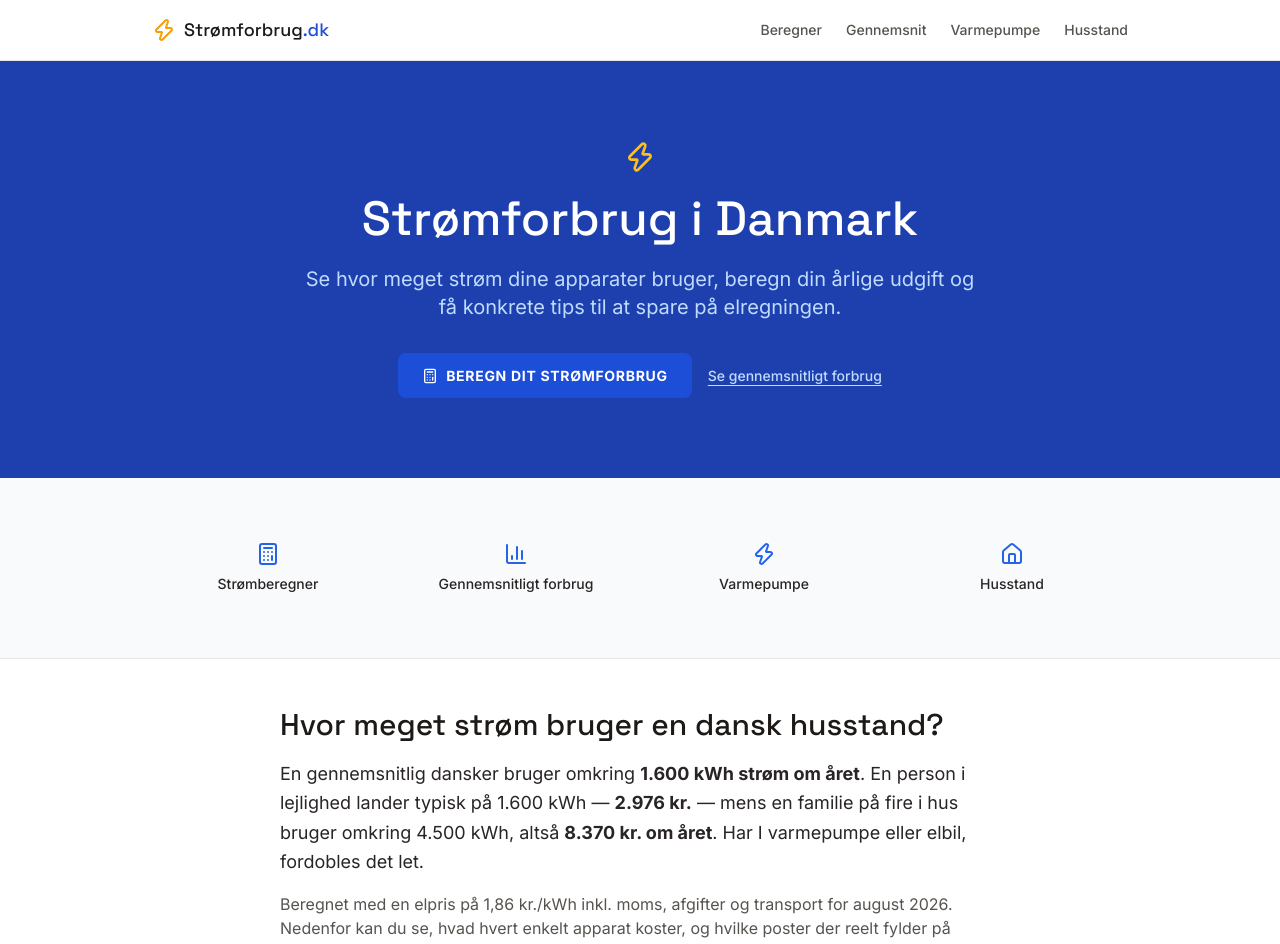
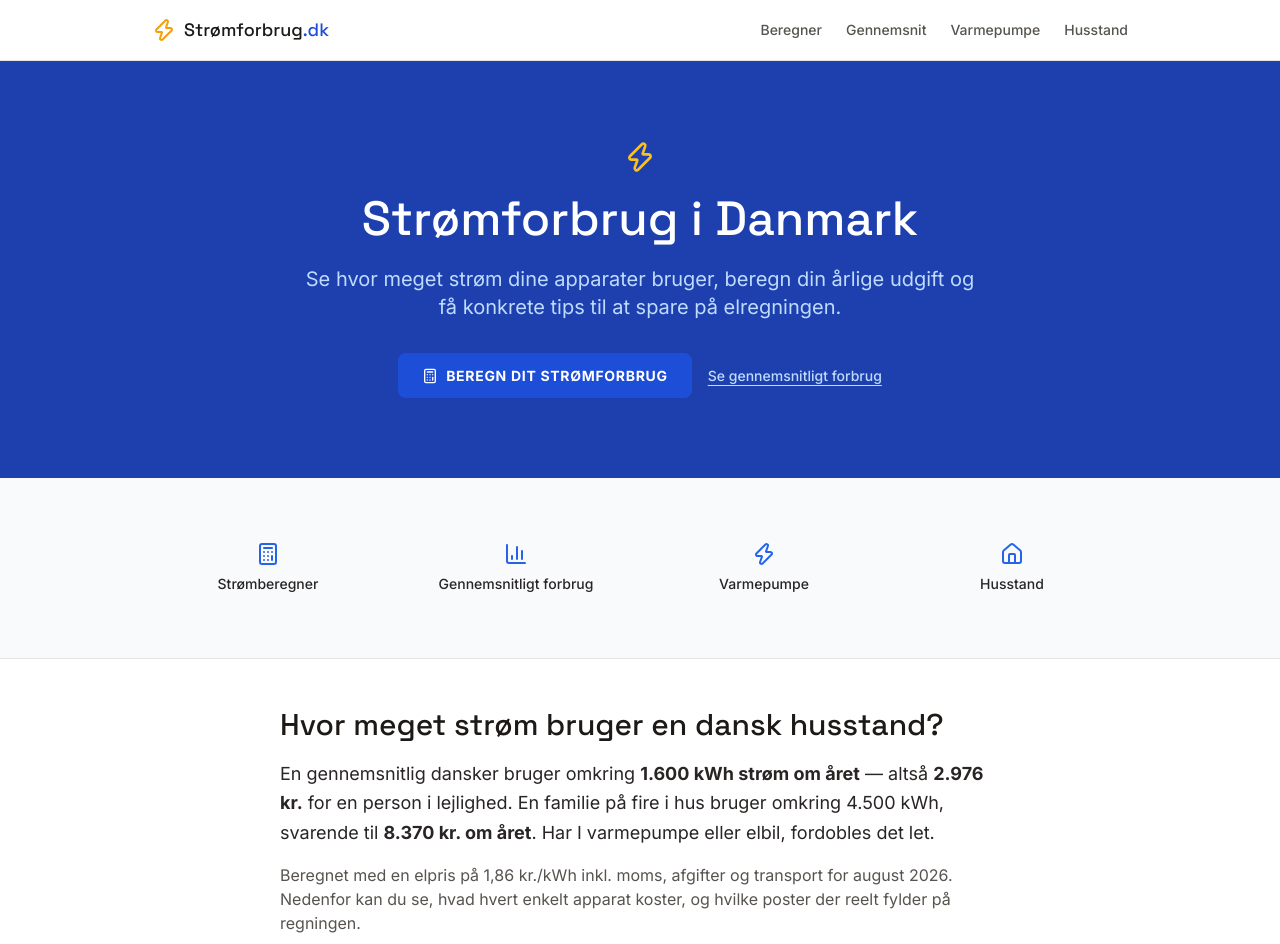
Before and after one commit to TMpipper/stroemforbrug-dk, a Next.js app: page / in a window 1280 px wide. Shown: the top 944 px of the page. Built offline with nearby package versions, Linux system fonts and the light colour scheme; no server answers.

Commit message:
Homepage: drop a redundant figure in the answer block
The direct answer stated 1.600 kWh twice - once as the national average and
again as the one-person profile, which are the same number - reading as two
separate facts. Same slip was already fixed in the FAQ.

```diff
--- a/src/components/home/HomePillar.tsx
+++ b/src/components/home/HomePillar.tsx
@@ -35,10 +35,10 @@ export function DirectAnswer() {
         </h2>
         <p className="text-lg text-ink-800 leading-relaxed">
           En gennemsnitlig dansker bruger omkring{" "}
-          <strong>{formatKr(AVERAGE_PER_PERSON_KWH)} kWh strøm om året</strong>. En
-          person i lejlighed lander typisk på {formatKr(flat.totalKwh)} kWh —{" "}
-          <strong>{formatKr(flat.totalCost)} kr.</strong> — mens en familie på fire i
-          hus bruger omkring {formatKr(family.totalKwh)} kWh, altså{" "}
+          <strong>{formatKr(AVERAGE_PER_PERSON_KWH)} kWh strøm om året</strong> —
+          altså <strong>{formatKr(flat.totalCost)} kr.</strong> for en person i
+          lejlighed. En familie på fire i hus bruger omkring{" "}
+          {formatKr(family.totalKwh)} kWh, svarende til{" "}
           <strong>{formatKr(family.totalCost)} kr. om året</strong>. Har I varmepumpe
           eller elbil, fordobles det let.
         </p>
```
